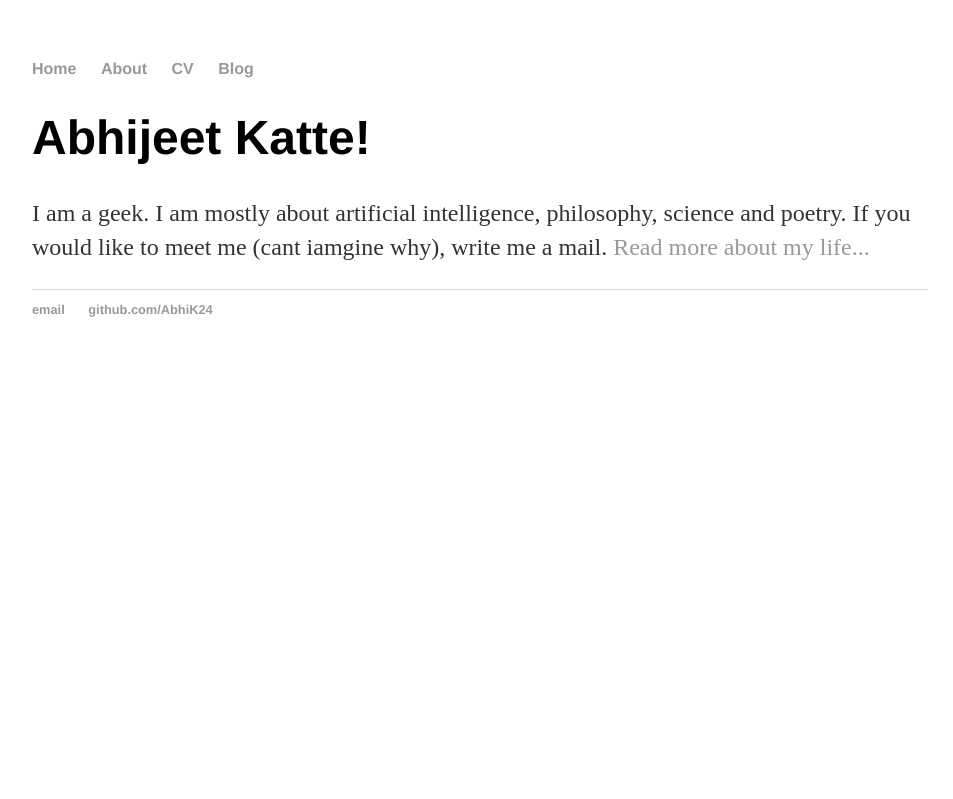
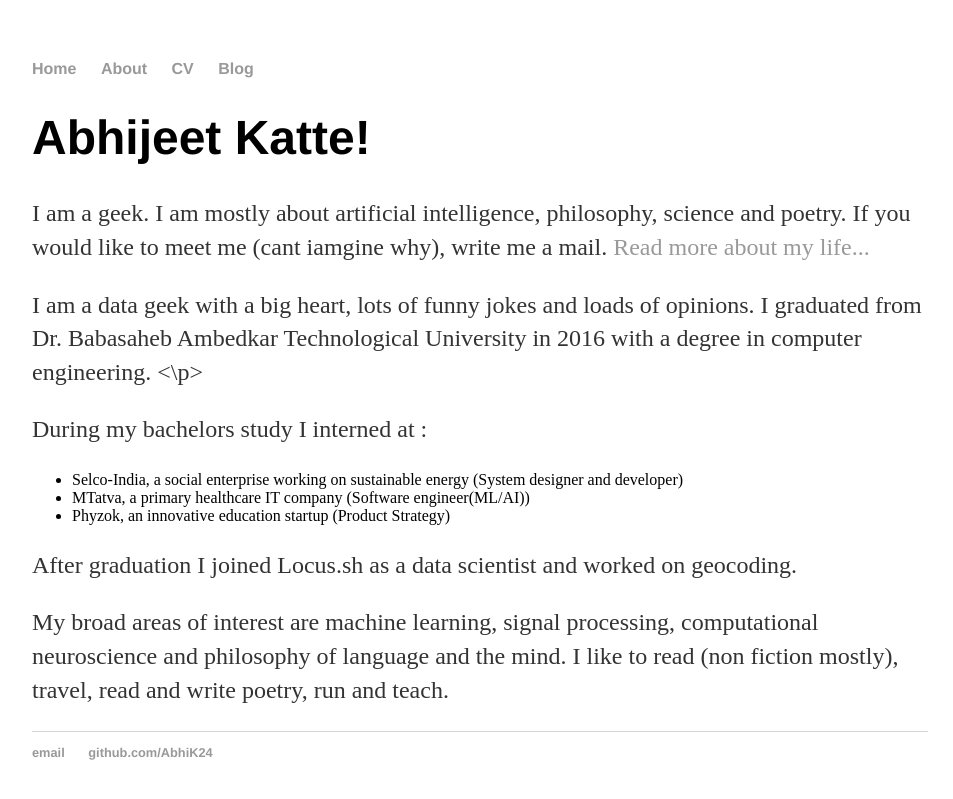
Before and after one commit to AbhiK24/abhik24.github.io, a Jekyll site: the page built from about/index.html, in a window 1280 px wide. Shown: the top 799 px of the page, without its empty margins (160-1113 px from the left). Built offline with Jekyll 4.4.1, drawn with Linux system fonts in a browser that asks for light colours.

Commit message:
Updated about

```diff
--- a/about/index.html
+++ b/about/index.html
@@ -4,5 +4,18 @@ title: Abhijeet Katte, struggling data scientist
 ---
 <div class="blurb">
 	<h1> Abhijeet Katte! </h1>
-	<p> I am a geek. I am mostly about artificial intelligence, philosophy, science and poetry. If you would like to meet me (cant iamgine why), write me a mail. <a href = http://abhijeetkatte.wordpress.com>Read more about my life...</a></p>
+	<p> I am a geek. I am mostly about artificial intelligence, philosophy, science and poetry. If you would like to meet me (cant iamgine why), write me a mail. <a href = http://abhijeetkatte.wordpress.com> Read more about my life...</a></p>
+	<p> I am a data geek with a big heart, lots of funny jokes and loads of opinions. I graduated from Dr. Babasaheb Ambedkar Technological University in 2016 with a degree in computer engineering. <\p>
+        <p> During my bachelors study I interned at : </p>
+ <ul>
+    <li>Selco-India, a social enterprise working on sustainable energy (System designer and developer)</li>
+    <li>MTatva, a primary healthcare IT company (Software engineer(ML/AI))</li>
+    <li>Phyzok, an innovative education startup (Product Strategy)</li>
+</ul>
+
+<p>After graduation I joined Locus.sh as a data scientist and worked on geocoding.</p>
+
+<p>My broad areas of interest are machine learning, signal processing, computational neuroscience and philosophy of language and the mind.
+I like to read (non fiction mostly), travel, read and write poetry, run and teach.</p>
+
 </div><!-- /.blurb -->
```
